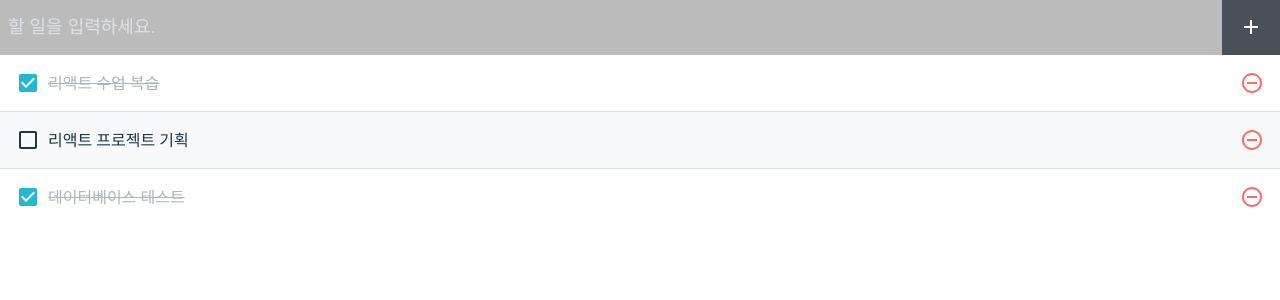
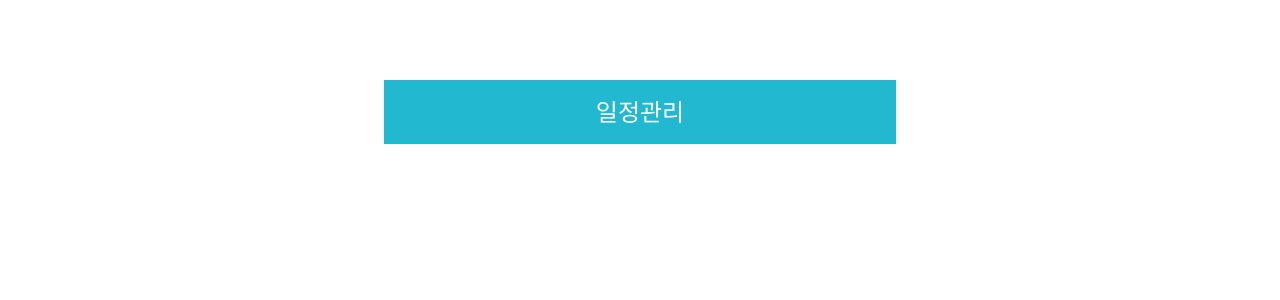
Before and after one commit to kimsohee-around/2506_React, a React (Vite) app in the folder lesson03/: page / in a window 1280 px wide. Shown: the top 300 px of the page. Built offline with nearby package versions, Linux system fonts and the light colour scheme.

Commit message:
day04 todos

```diff
--- a/lesson03/src/App.jsx
+++ b/lesson03/src/App.jsx
@@ -1,6 +1,7 @@
 import { useRef, useState } from 'react'
 import TodoList from './components/TodoList'
 import TodoInsert from './components/TodoInsert'
+import TodoTemplate from './components/TodoTemplate'
 
 export default function App() {
   // 할일 목록 배열
@@ -52,12 +53,14 @@ export default function App() {
 
   return (
     <div>
+      <TodoTemplate>
         <TodoInsert onInsert={handleInsert} />
         <TodoList
           todos={todos}
           onRemove={handleRemove}
           onChecked={handleChecked}
         />
+      </TodoTemplate>
     </div>
   )
 }
--- /dev/null
+++ b/lesson03/src/components/TodoTemplate.jsx
@@ -0,0 +1,12 @@
+import TodoInsert from './TodoInsert'
+import TodoList from './TodoList'
+import '../assets/css/TodoTemplate.scss'
+
+export default function TodoTemplate() {
+  return (
+    <div className='TodoTemplate'>
+      <div className='app-title'>일정관리</div>
+      <div className='content'>{/* TodoInsert, TodoList 컴포넌트 */}</div>
+    </div>
+  )
+}
```
Lines whose indentation alone changed are shown as unchanged.
